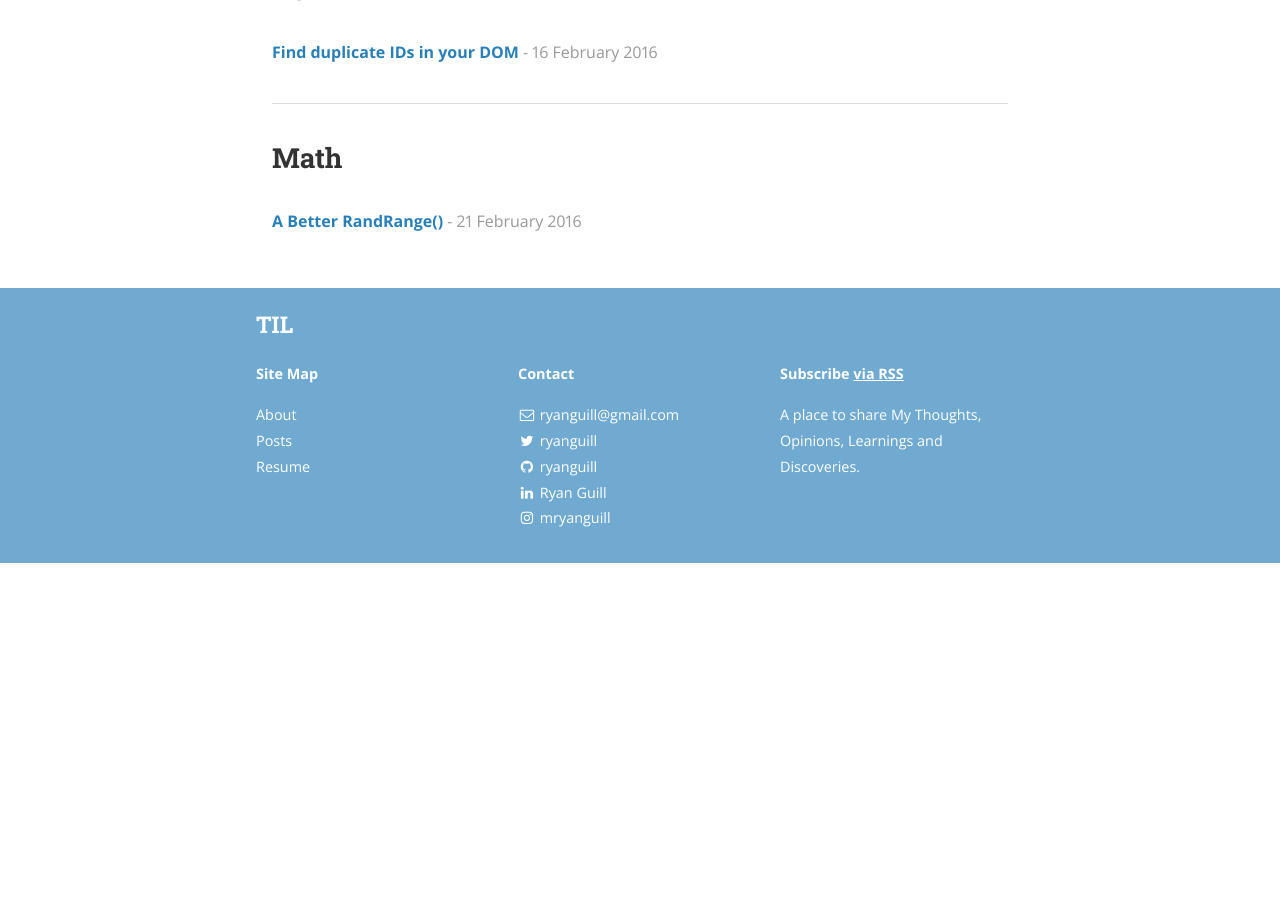
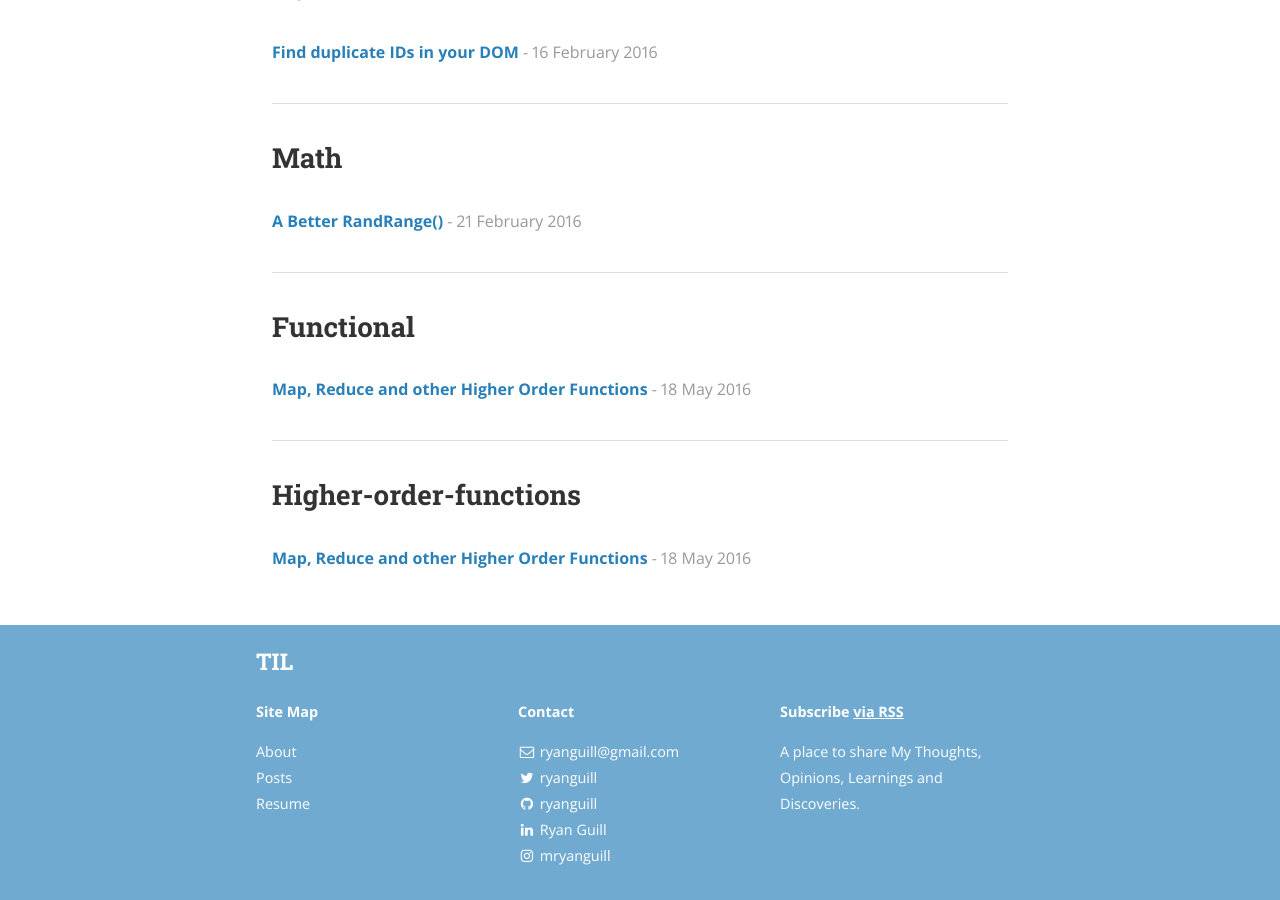
Before and after one commit to ryanguill/ryanguill.github.io, a Jekyll site: the page built from posts.html, in a window 1280 px wide and 900 px high, scrolled down 2208 px. Built offline with Jekyll 4.4.1, drawn with Linux system fonts in a browser that asks for light colours; nearby versions of some CDN libraries; a style sheet for code colours, icons or effects is not loaded; before the commit the page ends 2771 px from its top, so only the background shows below that; some of the changed lines change nothing that is shown.

Commit message:
higher order functions

````diff
--- a/_config.yml
+++ b/_config.yml
@@ -1,6 +1,6 @@
 # External gems
 gems:
-  - jekyll-archives # Sorry, not GitHub pages friendly!
+  #- jekyll-archives # Sorry, not GitHub pages friendly!
   - jekyll-sitemap
 
 exclude:
--- /dev/null
+++ b/_posts/2016-05-18-higher-order-functions.markdown
@@ -0,0 +1,388 @@
+---
+layout: post
+title:  "Map, Reduce and other Higher Order Functions"
+date:   2016-05-18 12:00:00
+author: Ryan Guill
+categories: functional higher-order-functions
+tags:	functional higher-order-functions map-reduce
+---
+
+There are few things I have learned in my programming career that have paid off like higher order functions.  `Map`, `Reduce` and `Filter` with their cousins, along with the concept of passing functions as data in general make code easier to reason about, easier to write, easier to test.  I find myself evangelizing these concepts often, so I thought I would try to do my best to give an introduction to them, along with some real world examples of how they can improve your everyday programming life.
+
+<!-- break -->
+
+##Terminology
+
+Lets go over just a bit of terminology before we begin to make sure everyone is on the same page. If you read this article and there are any other terms you dont understand, or need a further/better explanation for, let me know in the comments and I will try to either expand on them here or link to better resources.
+
+####First Class Function
+
+A language that has first class functions is one where you can assign a function to a variable and pass that function around like data. Without first class functions you cannot have higher order functions - usually if you have one you have the other as well.
+
+####Higher Order Functions
+
+A higher order function is a function that either takes another function as an argument or returns a function.  Thats pretty much it - it's all about functions as data.  Once you have a reference to a function in a variable and can pass it around or return it, many things become possible.  `Map` and `Reduce` and the other higher order functions we discuss are certainly not the only ones - you can create your own higher order functions.  These are just common examples of them that are also commonly baked into the standard libraries of many languages.  These functions we will discuss are generally not special either, you could write your own version of them without too much trouble - they are notable because they are solutions to common problems in everyday programming, no matter what the domain.
+
+####Pure Functions
+
+A pure function is one that given the same inputs will always return the same output, with no side effects.  An example might be `(a, b) => a + b;`. No matter what you provide as `a` and `b`, if you provide them again you will get the same answer.  The function doesn't do anything else either - no side effects means no writing to a database, or logging, or _mutating state_, just takes inputs, gives outputs, and what goes in deterministically directs what comes out.
+
+There are many benefits to pure functions, most of which I will not go into, but some include cachabilty, portablity (reuse), self-documenting, testabilty.  Pure functions are a unit tester's dream! You can't make an (interesting / useful) system with only pure functions, it wouldn't really do anything - but you should strive to use pure functions wherever possible - sequester your state manipulation in as few places as possible.
+
+Higher Order Functions do not _require_ you to use pure functions, but that is what you will use most of the time and you should always try to use pure functions whenever possible.
+
+##Map
+
+Map is one of the easiest to grok, so lets start there.  Lets say I have a collection of data, and I need to perform some sort of transformation on it. Common examples might be taking complex data and formatting it for output, or plucking individual parts of data out of a more complicated structure.  Lets take a look at a simple example.
+
+{% highlight js %}
+var data = [
+    {id: 1, firstName: "Ryan", lastName: "Guill", email: "ryanguill@gmail.com"},
+    {id: 2, firstName: "John", lastName: "Doe", email: "johndoe@example.com"},
+    {id: 3, firstName: "Mary", lastName: "Smith", email: "marysmith@example.com"}
+];
+{% endhighlight %}
+
+Lets say we wanted to get a list of everyone to put in the "to" field for an email, something like `lastName, firstName <email>`.  Traditionally we might write a loop:
+
+{% highlight js %}
+var output = "";
+for (var i = 0; i < data.length; i++) {
+    if (i > 0) {
+        output += ", ";
+    }
+    output += data[i].firstName + " " + data[i].lastName + " <" + data[i].email + ">";
+}
+//"Ryan Guill <ryanguill@gmail.com>, John Doe <johndoe@example.com>, Mary Smith <marysmith@example.com>"
+{% endhighlight %}
+
+Pretty standard stuff, but lets take a look at how we might write the same thing with `map`:
+
+{% highlight js %}
+var output = data.map(function(item) {
+    return item.firstName + " " + item.lastName + " <" + item.email + ">";
+}).join(", ");
+//"Ryan Guill <ryanguill@gmail.com>, John Doe <johndoe@example.com>, Mary Smith <marysmith@example.com>"
+{% endhighlight %}
+
+The first thing to notice is that we dont have the loop machinery, no chance to get any of those details wrong, no need to keep track of another variable for the index. The code is much closer to _just the code that matters_.
+
+But lets change it a bit to illustrate another point.
+
+{% highlight js %}
+var toFieldFormat = function(item) {
+    return item.firstName + " " + item.lastName + " <" + item.email + ">";
+};
+var output = data.map(toFieldFormat).join(", ");
+//"Ryan Guill <ryanguill@gmail.com>, John Doe <johndoe@example.com>, Mary Smith <marysmith@example.com>"
+{% endhighlight %}
+
+This makes it clearer that `Map` takes a function, one that has the following argument signature: `function (element [, index] [, collection])`.  We won't go into detail with the other parameters, you generally don't have to use them.  Index can be useful in some cases, but generally speaking if you are using the collection argument in a `map` call, you're probably doing it wrong.
+
+Back to the example, `toFieldFormat` is just a function (a pure one) that takes an input of an object and returns a string as output.  Thats it.  We could call it directly:
+
+{% highlight js %}
+toFieldFormat({firstName: "Hindley", lastName: "Milner", email: "hindley@example.com"});
+//Milner, Hindley <hindley@example.com>
+{% endhighlight %}
+
+and it would work just fine.  We could also write our original loop to use this function:
+
+{% highlight js %}
+var output = "";
+for (var i = 0; i < data.length; i++) {
+    if (i > 0) {
+        output += ", ";
+    }
+    output += toFieldFormat(data[i]);
+}
+{% endhighlight %}
+
+but now you can see that we have abstracted out the actual logic that matters and all thats left is the plumbing.  I don't know about you but im tired of writing loops for most things.  The loop _is not what is interesting_ about this code.  When I come back to it in 6 months, I don't want to read the loop to understand what is happening - I want to get to the meat of what the author is trying to achieve.
+
+Also, `toFieldFormat` is easily testable! It is a pure function, and abstracted out we can easily pass in a variety of inputs and deterministically check their outputs.
+
+Lets look at another example - lets say we have our array of data, but we want to get just an array of id's.  Thats easy with map:
+
+{% highlight js %}
+var pluckId = function(item) {
+    return item.id;
+};
+var output = data.map(pluckId); //[1,2,3]
+{% endhighlight %}
+
+So lets talk a little bit more about the intrinsic properties of a mapping operation.
+
+* Map _translates_ data from one type to another.   Doesn't necessarily mean that the data type changes - but you are changing from one form to another.
+* Map will always return a collection the same size and order as its input. If you map an array of 3 things, you will get an array of 3 elements back, and the first item in the input will always correspond with the first item of the output.
+* The results of map is always a new collection - the input collection is _not_ modified.
+* Map operations are inherently chainable.  `data.map(...).map(...).map(...)` is a common pattern.
+* Mathematically, if using pure functions, `data.map(a).map(b)` is the same as `data.map(a ⋅ b);`. _Don't worry about this right now,_  (and this is not valid js syntax, its mathematical) but what it means is that certain libraries can speed up your code by performing optimizations, knowing that they can transform your functions.
+
+###Filter
+
+After `map`, `filter` is probably one of the most commonly used higher order functions.  Its really simple, you give it some data and a function to use as a "test" for your data - if the element passes it is included in the resulting collection, if not it is excluded.  Lets look at an example:
+
+{% highlight js %}
+var data = [
+    {userID: 1, name: "Ryan", groups: ["dev", "ops", "qa", "employee"]},
+    {userID: 2, name: "Bob", groups: ["ops", "employee"]},
+    {userID: 3, name: "John", groups: ["qa", "employee"]},
+    {userID: 4, name: "Paul", groups: ["dev", "qa", "employee"]}
+];
+
+var isDev = function (user) {
+    return user.groups.includes("dev");
+};
+var output = data.filter(isDev);
+//[{userID: 1, name: "Ryan", groups: ["dev", "ops", "qa"]}, {userID: 4, name: "Paul", groups: ["dev", "qa"]}]
+{% endhighlight %}
+
+`isDev` is our "test" - it returns true or false, does the user's group contain "dev".  Thats all there is to it - your test function needs to always return a boolean (undefined and null in js are considered false, but don't do that).  Your filter function could be much more complicated if you wanted though - as long as it returns a boolean.
+
+{% highlight js %}
+var meetsArbitraryRestriction = function(user) {
+    return user.groups.includes("qa") && user.name.charAt(0).toLowerCase() === "p";
+};
+data.filter(meetsArbitraryRestriction); //{userID: 4, name: "Paul", groups: ["dev", "qa"]}
+{% endhighlight %}
+
+Again, the testing function is a pure function, which means easy to test, and the function is easy to use in other parts of your application's logic.
+
+So properties of `filter`:
+
+* Filter will always return the same type of collection as the input, with fewere than or equal to the number of elements in the input.
+* Filter is used to _remove_ items from a collection that fail the testing function.
+* The results of filter is always a new collection - the input collection is _not_ modified.
+* Filter operations are also inherently chainable - you can do `data.filter(...).filter(...)` as much as you want, or, more commonly, `data.filter(...).map(...)`
+
+###Some and Every
+
+A few langagues use `any` instead of `some`, but `some` and `every` are aggregate functions, in that they take a collection, but they return a true or false.  We aren't going to spend much time on these, but lets take a look:
+
+{% highlight js %}
+var data = [
+    {userID: 1, name: "Ryan", groups: ["dev", "ops", "qa", "employee"]},
+    {userID: 2, name: "Bob", groups: ["ops", "employee"]},
+    {userID: 3, name: "John", groups: ["qa", "employee"]},
+    {userID: 4, name: "Paul", groups: ["dev", "qa", "employee"]}
+];
+
+var isDev = function (user) {
+    return user.groups.includes("dev");
+};
+
+var isEmployee = function(user) {
+    return user.groups.includes("employee");
+};
+
+var isManager = function(user) {
+    return user.groups.includes("manager");
+};
+
+data.every(isDev); //false, not everyone is a dev
+data.every(isEmployee); //true, everyone is an employee
+data.some(isDev); //true, at least one user is a dev
+data.some(isManager); //false, no user is a manager
+{% endhighlight %}
+
+Hopefully that is pretty straight forward.  The only other thing I will mention is that these functions take advantage of their logic to generally return without having to look at every item in the collection - `every` can return as soon as it hits the first `false` result, `some` can return as soon as it hits the first `true` result.
+
+###Reduce
+
+So now we get to the big one, `reduce`.  For some reason `reduce` seems more opaque to the average developer than the others, and I think that stems from the fact that it is a bit of a swiss army knife of higher order functions. So lets start high level - what is a reduction? All it really means is that it will iterate over the collection, building up a result that will be returned at the end.  Thats it in a nutshell.  But as we will see, that generic definition lends itself to many different uses.
+
+If you have ever used an aggregate function in SQL, you used a reduction.  If you have ever used `join()` you've used a reduction.
+
+Lets take a look at what is probably the standard example to get our feet wet:
+
+{% highlight js %}
+var data = [1,2,3,4,5];
+data.reduce(function(prev, item) {
+    return prev + item;
+}, 0);
+//15
+{% endhighlight %}
+
+We just totaled up all of the items in our array.  You'll notice that reduce takes an extra argument, and that the function given to reduce also takes an extra argument.  Here is the definition:
+
+```
+reduce(function(previousValue, item, index, collection) {...}, startingValue);
+```
+
+Reduce will iterate over the collection element by element, taking the result of the previous iteration and passing it to the next iteration.  The first element will get the `startingValue`.  This doesn't mean that we can't provide it with useful, reusable pure functions though.  Consider this version of the same example:
+
+{% highlight js %}
+var data = [1,2,3,4,5];
+var sum = function(a, b) {
+    return a + b;
+};
+data.reduce(sum, 0);
+//15
+{% endhighlight %}
+
+Our `sum` function is perfectly generic, testible, reusable - pure.
+
+Remember I said that `join` is a type of reduction? lets take a look at what a generic `join` might look like using `reduce`:
+
+{% highlight js %}
+var data = [1,2,3,4,5];
+var join = function(a, b) {
+    if (a === 'undefined') return b;
+    return a + ',' + b;
+};
+data.reduce(join);
+//"1,2,3,4,5"
+{% endhighlight %}
+
+In this case, we don't pass a starting value, and have our join handle it appropriately.  Now, the native `string.prototype.join` is much better at it's job than this, but hopefully this was useful as an illustration.
+
+Lets look at another example, this time lets see if we can find the minimum number out of a set.
+
+{% highlight js %}
+var data = [100,250,50,300,450];
+var min = function(a, b) {
+    return Math.min(a, b);
+};
+data.reduce(min);
+//50
+{% endhighlight %}
+
+So all of our examples so far have been using reduce as an aggregation, getting down to a simpler value from an input collection - but `reduce` can return any kind of value - including a collection.  In fact, it could even return a larger collection than the input.
+
+Lets say that we want to take our users array from previous examples, and create an element for each user / group combination.
+
+{% highlight js %}
+var data = [
+    {userID: 1, name: "Ryan", groups: ["dev", "ops", "qa", "employee"]},
+    {userID: 2, name: "Bob", groups: ["ops", "employee"]}
+];
+
+//just creating this for clarity later
+function arrayMerge (arrayOne, arrayTwo) {
+    Array.prototype.push.apply(arrayOne, arrayTwo);
+    return arrayOne;
+}
+
+data.reduce(function(acc, user) {
+    return arrayMerge(acc, user.groups.map(function(group) {
+        return {name: user.name, group: group};
+    }));
+}, []);
+/*
+[{name:"Ryan",group:"dev"},{name:"Ryan",group:"ops"},{name:"Ryan",group:"qa"},{name:"Ryan",group:"employee"},{name:"Bob",group:"ops"},{name:"Bob",group:"employee"}]
+*/
+{% endhighlight %}
+
+Hopefully this is still clear - as you can see we use map to take our array of groups and return a new array of the same size, but transforming them into objects with the name of the user and the group.  Then we just merge our mapped groups onto the array we are building user by user until we end up with the complete result.
+
+So to further bolster the swiss-army-knife analogy, let me show you how all of the other higher order functions we have talked about are actually just specialized reductions. `Map`, `Filter`, `Some`, `Every` - all of those can be achieved with `reduce`.
+
+Here is our first `Map` example implemented using `Reduce`:
+
+{% highlight js %}
+var data = [
+    {id: 1, firstName: "Ryan", lastName: "Guill", email: "ryanguill@gmail.com"},
+    {id: 2, firstName: "John", lastName: "Doe", email: "johndoe@example.com"},
+    {id: 3, firstName: "Mary", lastName: "Smith", email: "marysmith@example.com"}
+];
+
+var toFieldFormat = function(item) {
+    return item.firstName + " " + item.lastName + " <" + item.email + ">";
+};
+var output = data.reduce(function(arr, item) {
+   arr.push(toFieldFormat(item));
+   return arr;
+}, []).join(", ");
+{% endhighlight %}
+
+Here is our `Filter` example:
+
+{% highlight js %}
+var data = [
+    {userID: 1, name: "Ryan", groups: ["dev", "ops", "qa", "employee"]},
+    {userID: 2, name: "Bob", groups: ["ops", "employee"]},
+    {userID: 3, name: "John", groups: ["qa", "employee"]},
+    {userID: 4, name: "Paul", groups: ["dev", "qa", "employee"]}
+];
+
+var isDev = function (user) {
+    return user.groups.includes("dev");
+};
+var output = data.reduce(function(arr, user){
+    if (isDev(user)) {
+        arr.push(user);
+    }
+    return arr;
+}, []);
+//[{userID: 1, name: "Ryan", groups: ["dev", "ops", "qa"]}, {userID: 4, name: "Paul", groups: ["dev", "qa"]}]
+{% endhighlight %}
+
+And here is our `Some` and `Every` examples rewritten as reductions:
+
+{% highlight js %}
+var data = [
+    {userID: 1, name: "Ryan", groups: ["dev", "ops", "qa", "employee"]},
+    {userID: 2, name: "Bob", groups: ["ops", "employee"]},
+    {userID: 3, name: "John", groups: ["qa", "employee"]},
+    {userID: 4, name: "Paul", groups: ["dev", "qa", "employee"]}
+];
+
+var isDev = function (user) {
+    return user.groups.includes("dev");
+};
+
+var isEmployee = function(user) {
+    return user.groups.includes("employee");
+};
+
+var isManager = function(user) {
+    return user.groups.includes("manager");
+};
+
+//every isDev
+data.reduce(function(result, user) {
+   return result && isDev(user);
+}, true);
+//false, not everyone is a dev
+
+//every isEmployee
+data.reduce(function(result, user) {
+   return result && isEmployee(user);
+}, true);
+//true, everyone is an employee
+
+//some isDev
+data.reduce(function(result, user) {
+   return result || isDev(user);
+}, false);
+/true, at least one user is a dev
+
+//some isManager
+data.reduce(function(result, user) {
+   return result || isManager(user);
+}, false);
+//false, no user is a manager
+{% endhighlight %}
+
+Now, do I recommend then that you just use `reduce` for everything and ignore the other built in functions? Absolutely not - as you can see from the examples, the `reduce` versions are more complicated in every case.  Not bad - but definately not as streamlined.  The api of the other functions help readability too - when you see `map` or `filter` you know exactly what is going on. Plus the specialized versions of these functions can take care of other optimizations behind the scenes.
+
+Where `reduce` shines is when you either don't have a more specialized function to use, or when you might need to combine multiple actions together, like in our user / group combination example.
+
+You should definitely learn `reduce` and how it work, and how to read it.  Get familiar with how the accumulation argument is passed from one iteration to the next - its not difficult with very little practice.
+
+Editorial Note: `reduce` can be called by many names in different langagues.  `reduce` is by far the most common, but other langauges might use `fold` or `aggregate`.  These are different words for the same concept.  There are also right and left versions of `reduce`, in javascript `reduce` is the left version.  Left and right just refer to if the reduction happens from left to right or right to left (ascending vs descending, forwards or backwards).  A right reduce is the same thing as doing a reverse of the data and then a left reduce.
+
+###Notes
+
+In _most_ langages, using these higher order functions instead of a loop is slower.  Almost always will be - the overhead of the function calls, plus the ability to use things like `break` or `continue` in certain examples means that you can optimze those loops much easier.  But the speed comes at the cost of maintainability and readability.  In any language that provides these functions I will _always_ reach for these where I can and only begrudgingly go back and rewrite performance critical code into the loop version once testing shows it necessary.
+
+You might notice I didn't talk about `forEach` - that is because while it is a higher order function, it doesn't generally take pure functions.  If you are passing a pure function to `forEach` you probably should be using `map` or something else. `forEach` (some languages just call it `each`) is for side effects - referencing outside variables (such as through closure) or writing output to the screen or talking to a database, etc.  There is nothing wrong with using it, but minimize it and consider first where you could use one of the other functions first and then use that output with your side-effecting code - it will provide much more testable and maintainable code.
+
+###Conclusion
+
+I hope these explanations and examples have whet your appetite and shown how you can do your everyday programming by passing around functions, leading to easier to read and test code. But, even though these are common software patterns, the goal shouldn't be to use them.  These are just tools that you should add to your repertoire and you should learn when they are and aren't appropriate.
+
+That said, I believe that if you learn these patterns not only will you find ways to utilize them in your code, once you internalize the idea of first class functions and higher order functions you will start thinking of code very differently.  Be careful though, higher order functions are gateway drugs.  Soon you will be learing about currying, memoization and before you know it youre talking about monads, functors and tagging Hindley-Milner notation on train cars - I've seen it a thousand times. ;)
+
+If you find any errors in this article, or have any other clarifications or insights to any of this, please leave a comment below, I would love to see them.
````
